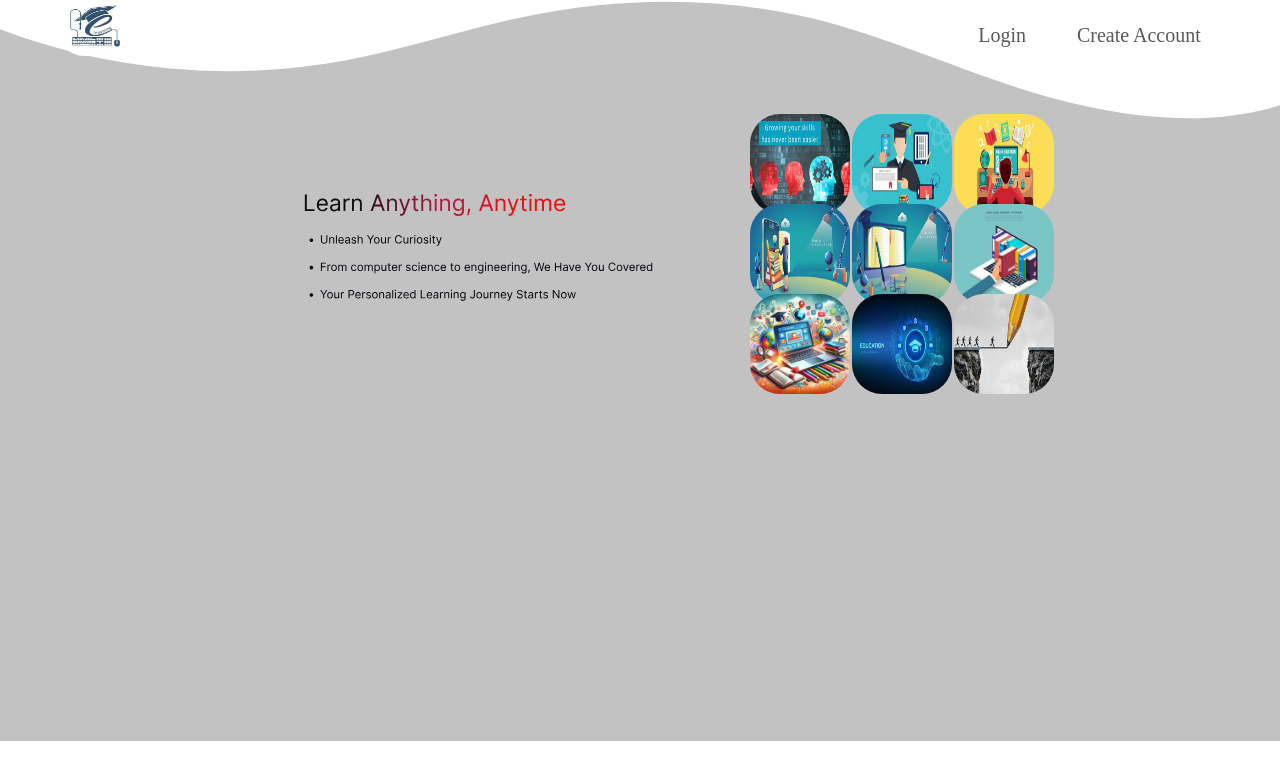
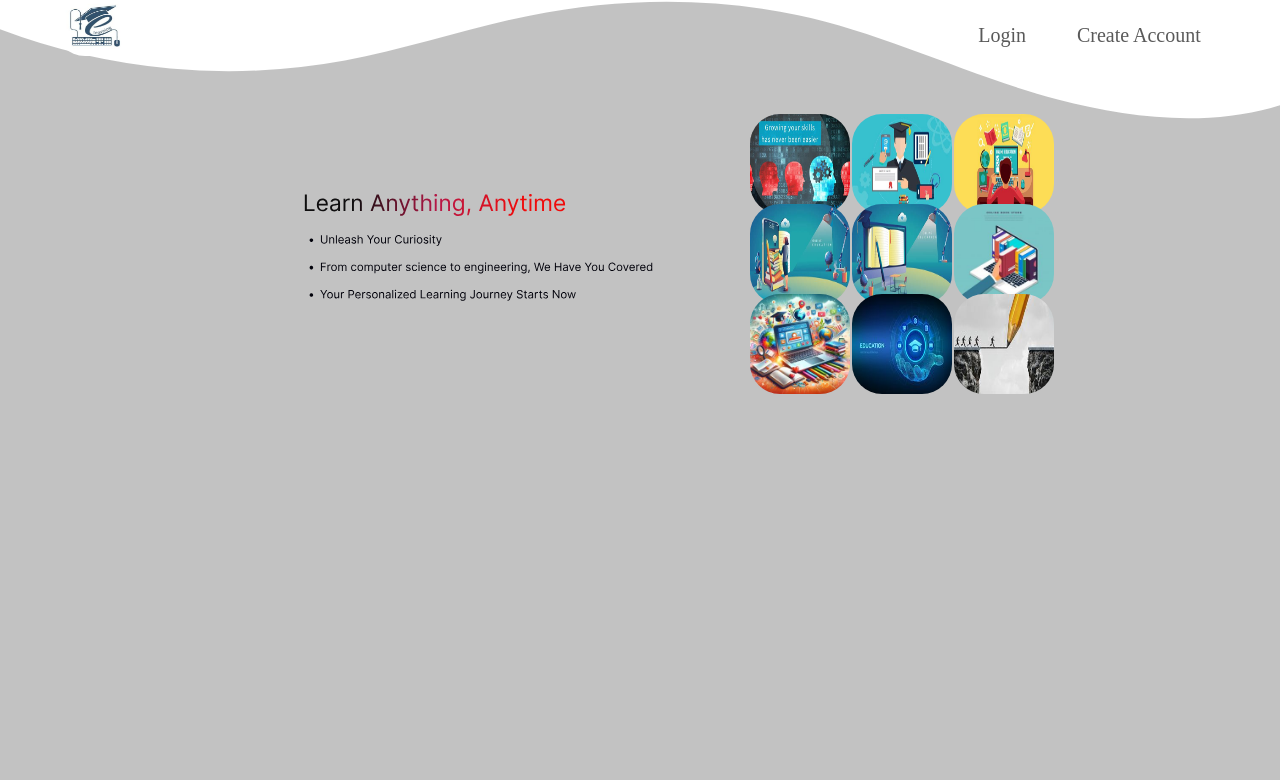
Before and after one commit to Red-stevo/E-LearningHub, a React (Vite) app in the folder student-learning-assistant/: page / in a window 1280 px wide. Shown: the top 780 px of the page. Built offline with nearby package versions, Linux system fonts and the light colour scheme; a web font is replaced by a local one.

Commit message:
Commit message >>>>> home page first stage done. <<<<<

```diff
--- a/student-learning-assistant/src/AppPages/Styles/HomePageStyles.css
+++ b/student-learning-assistant/src/AppPages/Styles/HomePageStyles.css
@@ -1,5 +1,6 @@
 .home{
     background-color: #C2C2C2;
+    min-height: 100vh;
 }
 
 #logo{
@@ -41,7 +42,6 @@
 .home-page {
     display: flex;
     flex-direction: row;
-    min-height: 84vh;
     width: 100%;
 }
 
@@ -75,8 +75,8 @@
     width: 150px;
     margin: 5px;
     height: 150px;
-    position: relative;
 }
+
 
 .custom-shape-divider-top-1717990207 {
     position: absolute;
```
